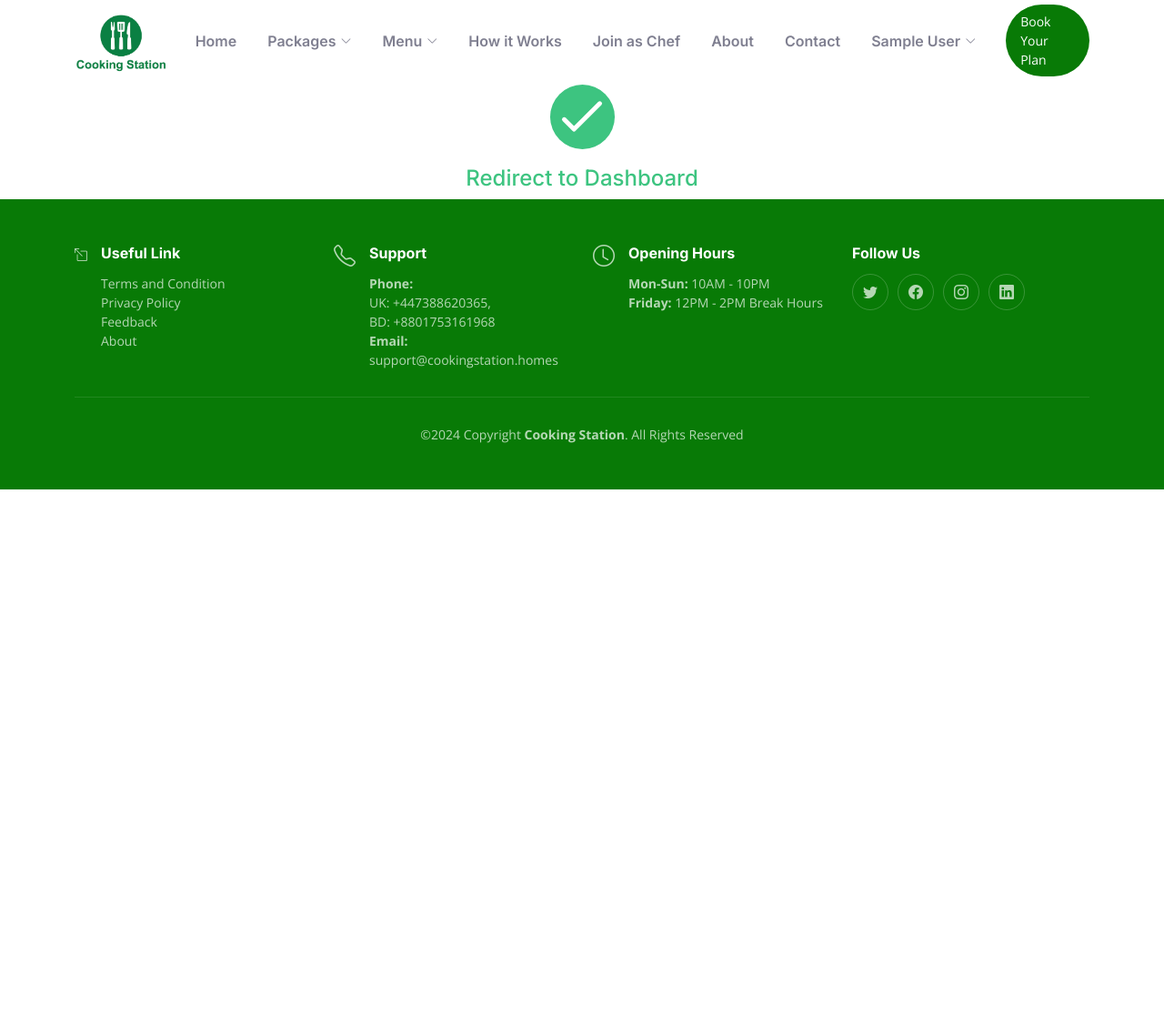
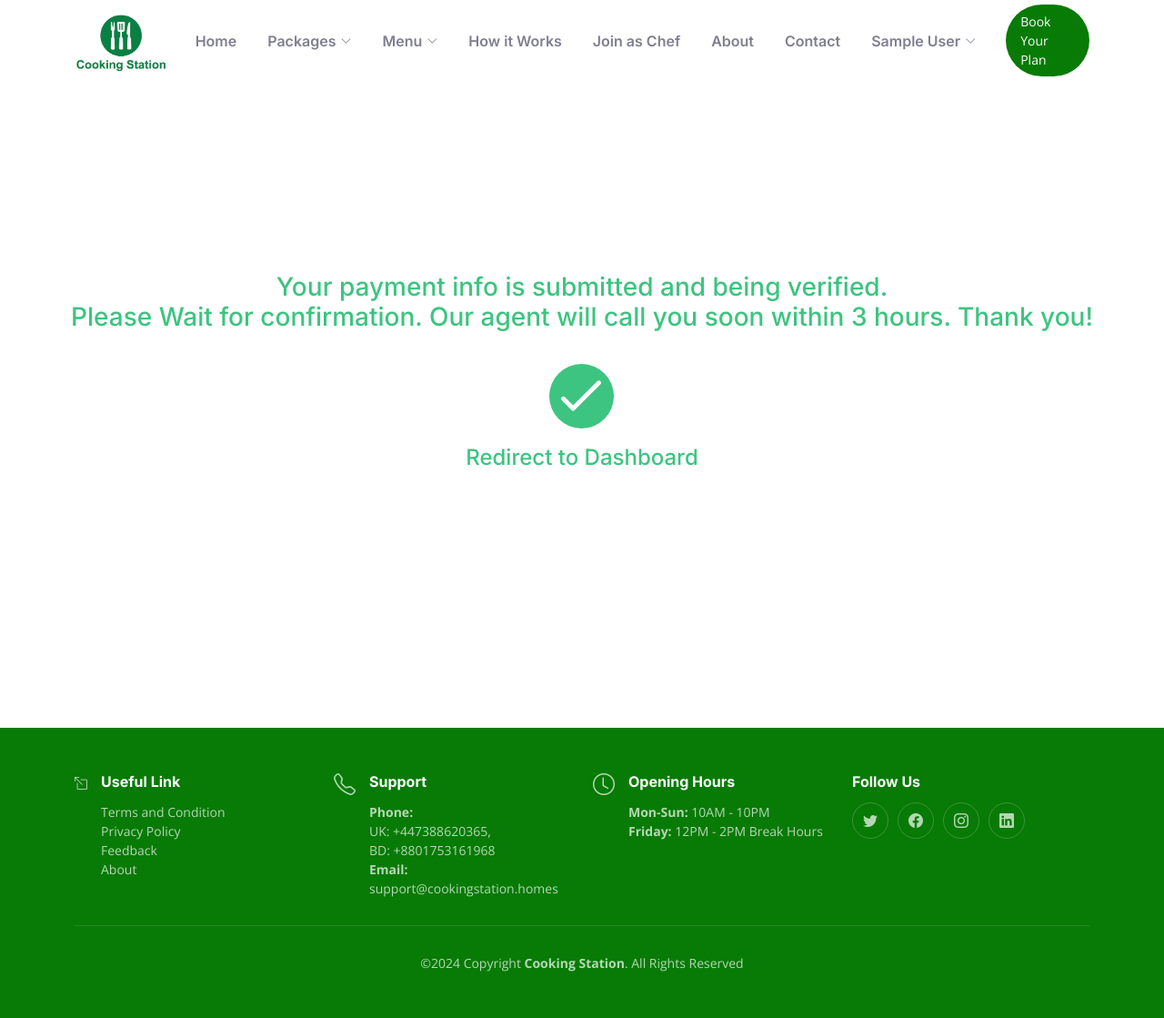
Before and after one commit to Swapno963/CookingStation, a Django app: page /dashboard/checkout/payment_confirmed/ in a window 1280 px wide. Shown: the whole page at 91% size. Before the commit the page ends 538 px from the top, so only its background shows below. Run offline with Django 5.2, Linux system fonts and the light colour scheme; the visitor is signed in with stand-in values (Sample User, id 1); some libraries are stand-ins or nearby versions.

Commit message:
template bug fixed

```diff
--- a/demolog/cron.py
+++ b/demolog/cron.py
@@ -51,7 +51,7 @@ class ReduceBalanceLunchCronJob(CronJobBase):
         now_local = now_utc.astimezone(local_tz)
         current_hour = now_local.hour
 
-        if  current_hour < 14:
+        if  current_hour < 10:
             dashboards = Dashboard.objects.filter(reduce_balance=True)
             for dashboard in dashboards:
                 if dashboard.current_plan and dashboard.balance > 0:
--- a/templates/payment-success.html
+++ b/templates/payment-success.html
@@ -42,9 +42,9 @@
 
      <!-- ======= Payment  Section ======= -->
 
-  <div class="min-h-screen	">
-    <div class="d-flex flex-column gap-3 px-4 	">
-      <h3 class="text-center" style="color: #3dc480">
+  <div style="height: 100vh; display: flex; justify-content: center; align-items: center;" >
+    <div class="px-4 mt-12 pt-12">
+      <h3 class="text-center py-4" style="color: #3dc480">
         Your payment info is submitted and being verified. <br />
         Please Wait for confirmation. Our agent will call you soon within 3 hours. Thank you!
       </h3>
@@ -64,7 +64,7 @@
         </svg>
       </div>
 
-      <h4 class="text-center">
+      <h4 class="text-center pt-3">
         <a href="{% url 'dashboard' %}" style="color: #3dc480"
           >Redirect to Dashboard</a
         >
@@ -97,13 +97,13 @@
     <script src="{% static 'assets/js/main.js' %}"></script>
     <script src="{% static 'assets/js/dashboard.js' %}"></script>
     <script src="{% static 'assets/js/checkout.js' %}"></script>
-    <script>
-        // Redirect to the dashboard page after confirm subscription
+    <!-- <script> -->
+        <!-- // Redirect to the dashboard page after confirm subscription
         setTimeout(function() {
             window.location.href = '/dashboard';
         }, 10000);
     </script>
-
+ -->
 
 </body>
 
```
